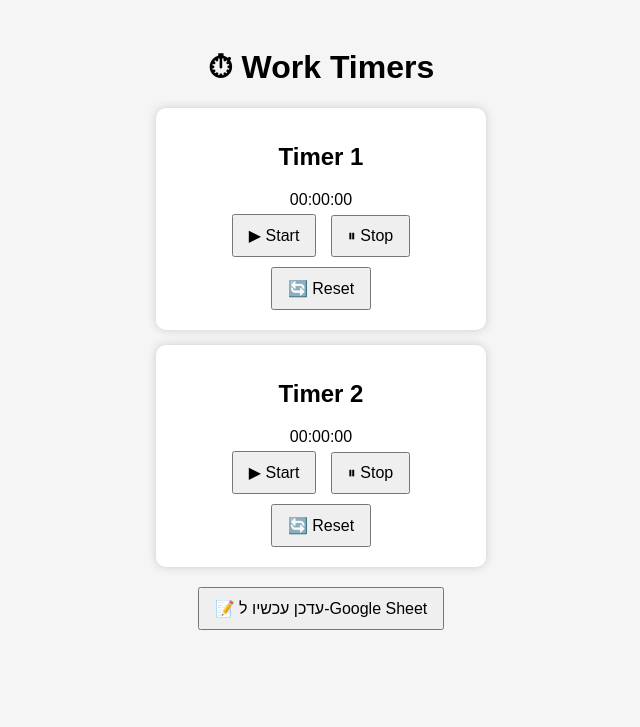
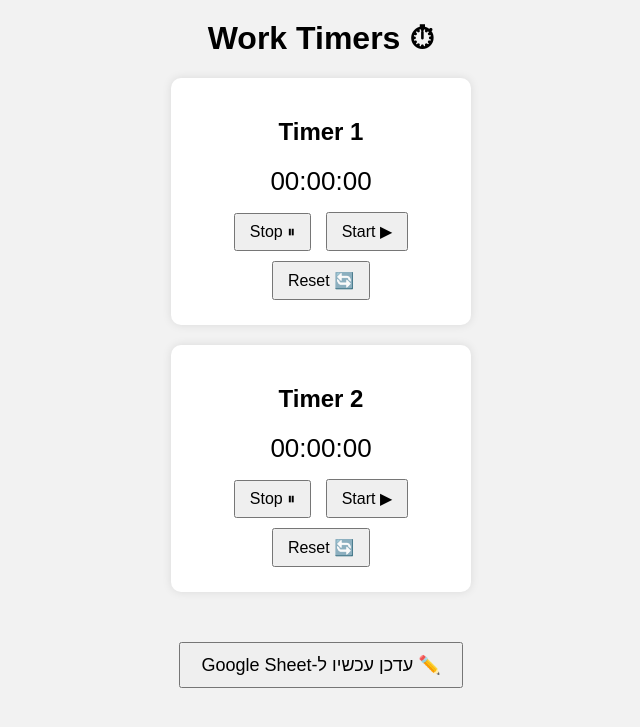
Before and after one commit to matanexcell-lab/work-timers, a Flask app: template app/templates/index.html in a window 1280 px wide. Shown: the top 727 px of the page, without its empty margins (319-959 px from the left). Run offline with Flask 3, Linux system fonts and the light colour scheme; the template is opened without the code that fills it, so the values that code supplies are empty.

Commit message:
Update index.html

```diff
--- a/app/templates/index.html
+++ b/app/templates/index.html
@@ -5,23 +5,36 @@
     <title>Work Timers</title>
     <style>
         body {
-            font-family: Arial;
+            font-family: Arial, sans-serif;
+            background: #f2f2f2;
             text-align: center;
-            background: #f5f5f5;
-            padding: 20px;
+            direction: rtl;
+        }
+        h1 {
+            margin-top: 20px;
         }
         .timer {
             background: white;
-            padding: 15px;
-            margin: 15px auto;
-            width: 300px;
+            padding: 20px;
+            margin: 20px auto;
+            width: 260px;
             border-radius: 10px;
-            box-shadow: 0 0 10px #ccc;
+            box-shadow: 0 0 10px rgba(0,0,0,0.1);
+        }
+        .time {
+            font-size: 26px;
+            margin: 10px 0;
         }
         button {
             margin: 5px;
-            padding: 10px 15px;
+            padding: 8px 14px;
             font-size: 16px;
+            cursor: pointer;
+        }
+        .log-btn {
+            margin-top: 30px;
+            font-size: 18px;
+            padding: 10px 20px;
         }
     </style>
 </head>
@@ -31,37 +44,51 @@
 
 <div class="timer">
     <h2>Timer 1</h2>
-    <div id="t1">00:00:00</div>
-    <button onclick="call('/api/timer/1/start')">▶ Start</button>
-    <button onclick="call('/api/timer/1/stop')">⏸ Stop</button>
-    <button onclick="call('/api/timer/1/reset')">🔄 Reset</button>
+    <div id="t1" class="time">00:00:00</div>
+    <button onclick="post('/api/timer/1/start')">▶ Start</button>
+    <button onclick="post('/api/timer/1/stop')">⏸ Stop</button><br>
+    <button onclick="post('/api/timer/1/reset')">🔄 Reset</button>
 </div>
 
 <div class="timer">
     <h2>Timer 2</h2>
-    <div id="t2">00:00:00</div>
-    <button onclick="call('/api/timer/2/start')">▶ Start</button>
-    <button onclick="call('/api/timer/2/stop')">⏸ Stop</button>
-    <button onclick="call('/api/timer/2/reset')">🔄 Reset</button>
+    <div id="t2" class="time">00:00:00</div>
+    <button onclick="post('/api/timer/2/start')">▶ Start</button>
+    <button onclick="post('/api/timer/2/stop')">⏸ Stop</button><br>
+    <button onclick="post('/api/timer/2/reset')">🔄 Reset</button>
 </div>
 
-<button onclick="call('/api/log-now')">📝 עדכן עכשיו ל-Google Sheet</button>
+<button class="log-btn" onclick="post('/api/log-now')">
+    ✏️ עדכן עכשיו ל-Google Sheet
+</button>
 
 <script>
-async function refresh() {
-    const res = await fetch('/api/status');
-    const data = await res.json();
-    document.getElementById('t1').innerText = data.timers[0];
-    document.getElementById('t2').innerText = data.timers[1];
+async function post(url) {
+    try {
+        await fetch(url, { method: "POST" });
+        refreshStatus();
+    } catch (e) {
+        alert("שגיאה בבקשה");
+    }
 }
 
-async function call(url) {
-    await fetch(url);
-    refresh();
+async function refreshStatus() {
+    try {
+        const res = await fetch("/api/status");
+        const data = await res.json();
+
+        document.getElementById("t1").innerText = data.timers[0];
+        document.getElementById("t2").innerText = data.timers[1];
+    } catch (e) {
+        console.log("status error");
+    }
 }
 
-setInterval(refresh, 1000);
-refresh();
+// רענון כל שנייה
+setInterval(refreshStatus, 1000);
+
+// רענון ראשוני
+refreshStatus();
 </script>
 
 </body>
```
